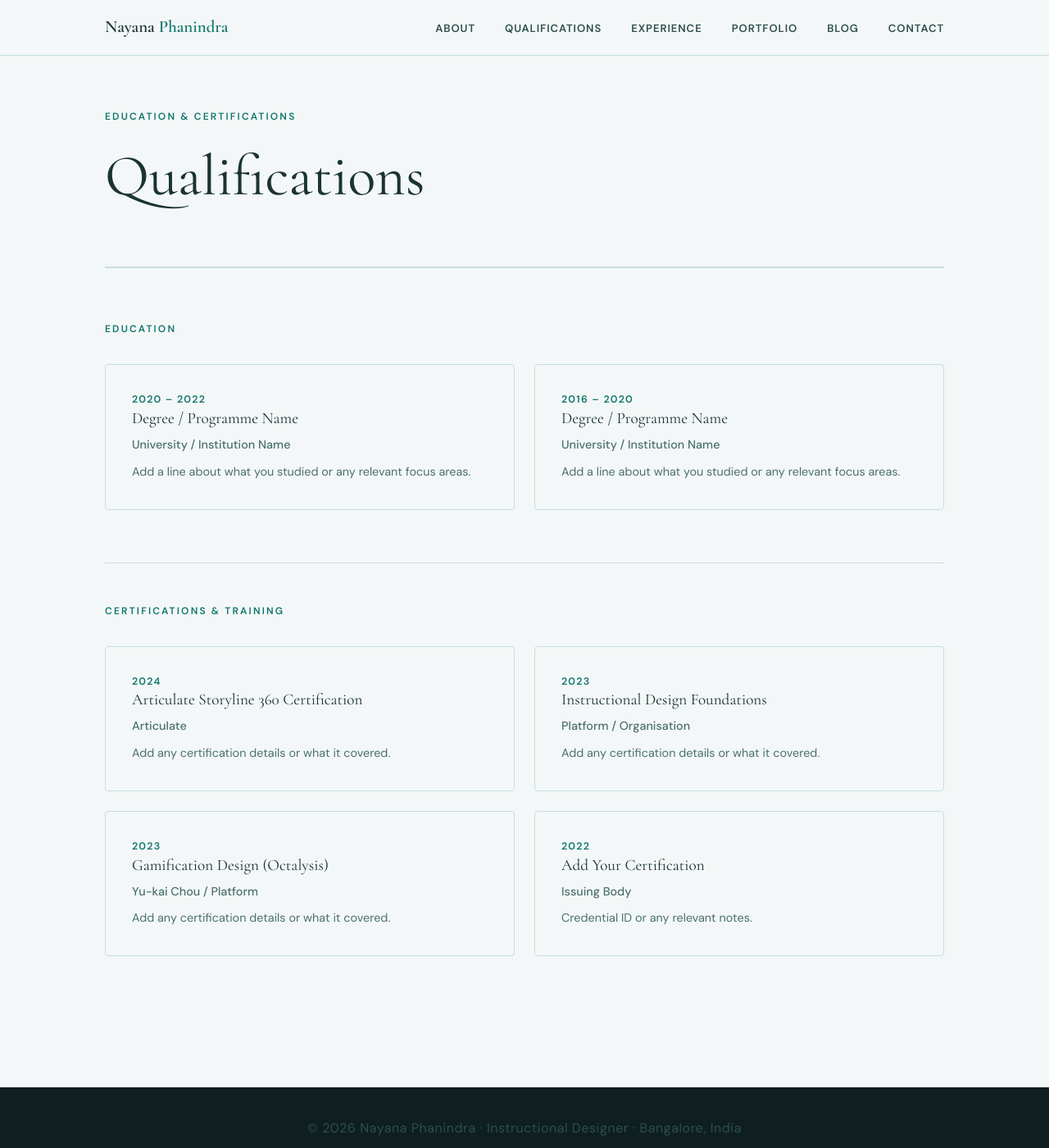
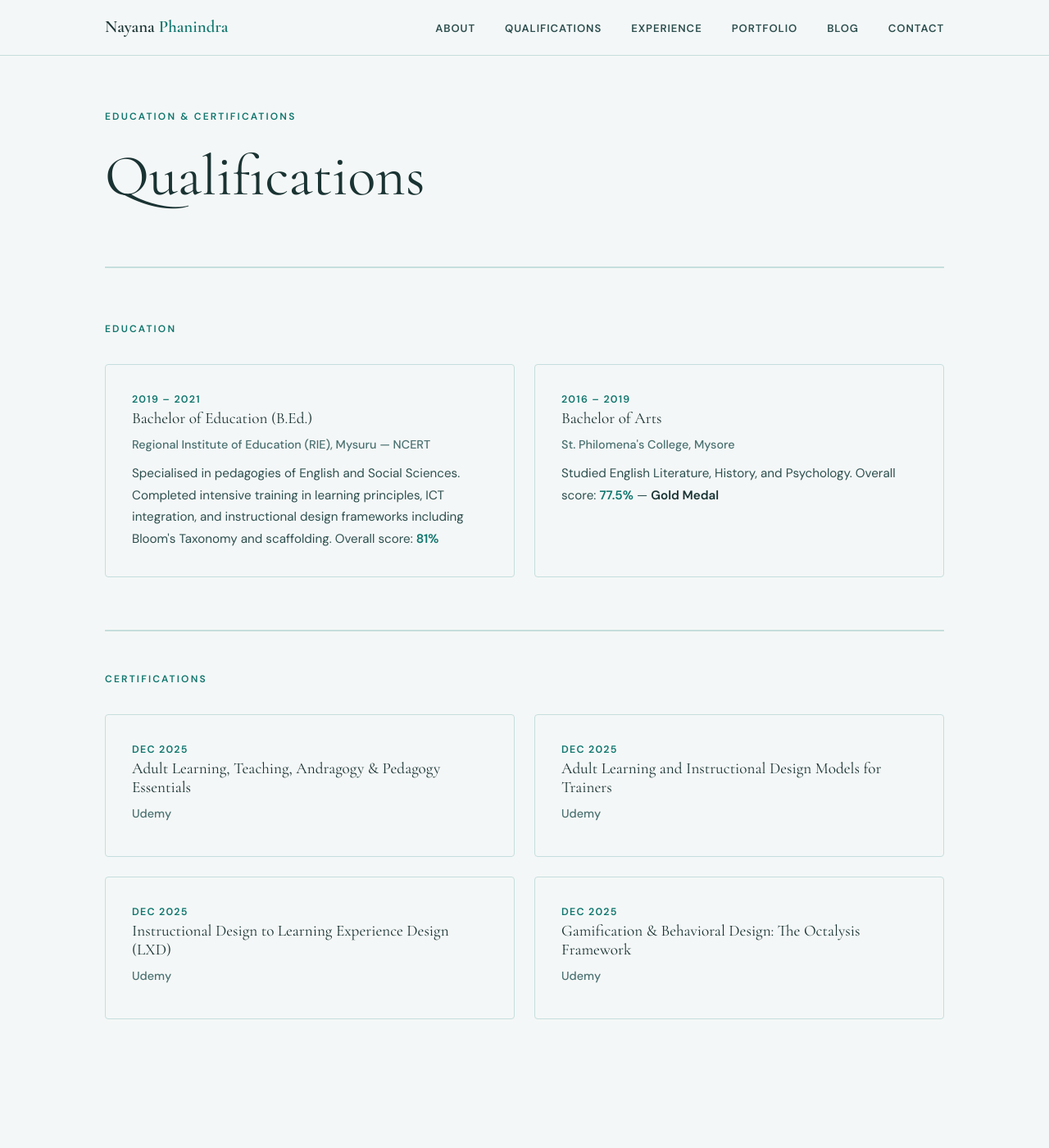
Before and after one commit to nayanaphanindra/nayanaphanindra.github.io, a Jekyll site: the page built from qualifications.html, in a window 1280 px wide and 1400 px high. Shown: the whole window at 82% size. Built offline with Jekyll 4.4.1, drawn with Linux system fonts in a browser that asks for light colours.

Commit message:
Update qualifications.html

```diff
--- a/qualifications.html
+++ b/qualifications.html
@@ -16,53 +16,49 @@ title: Qualifications
       <div class="quals-grid">
 
         <div class="qual-item fade-in">
-          <div class="year">2020 – 2022</div>
-          <h3>Degree / Programme Name</h3>
-          <p class="institution">University / Institution Name</p>
-          <p style="font-size:0.9rem; color:var(--ink-muted);">Add a line about what you studied or any relevant focus areas.</p>
+          <div class="year">2019 – 2021</div>
+          <h3>Bachelor of Education (B.Ed.)</h3>
+          <p class="institution">Regional Institute of Education (RIE), Mysuru — NCERT</p>
+          <p style="font-size:0.95rem; color:var(--ink-soft); margin-top:0.5rem; line-height:1.75;">Specialised in pedagogies of English and Social Sciences. Completed intensive training in learning principles, ICT integration, and instructional design frameworks including Bloom's Taxonomy and scaffolding. Overall score: <strong style="color:var(--accent);">81%</strong></p>
         </div>
 
         <div class="qual-item fade-in">
-          <div class="year">2016 – 2020</div>
-          <h3>Degree / Programme Name</h3>
-          <p class="institution">University / Institution Name</p>
-          <p style="font-size:0.9rem; color:var(--ink-muted);">Add a line about what you studied or any relevant focus areas.</p>
+          <div class="year">2016 – 2019</div>
+          <h3>Bachelor of Arts</h3>
+          <p class="institution">St. Philomena's College, Mysore</p>
+          <p style="font-size:0.95rem; color:var(--ink-soft); margin-top:0.5rem; line-height:1.75;">Studied English Literature, History, and Psychology. Overall score: <strong style="color:var(--accent);">77.5%</strong> — <span style="font-weight:600; color:var(--ink);">Gold Medal</span></p>
         </div>
 
       </div>
     </section>
 
     <!-- CERTIFICATIONS -->
-    <section style="padding: 0 0 4rem 0; border-top: 1px solid var(--line); padding-top: 3rem;">
-      <span class="section-label" style="margin-bottom:2rem; display:block;">Certifications & Training</span>
+    <section style="padding: 0 0 4rem 0; border-top: 2px solid var(--line); padding-top: 3rem;">
+      <span class="section-label" style="margin-bottom:2rem; display:block;">Certifications</span>
       <div class="quals-grid">
 
         <div class="qual-item fade-in">
-          <div class="year">2024</div>
-          <h3>Articulate Storyline 360 Certification</h3>
-          <p class="institution">Articulate</p>
-          <p style="font-size:0.9rem; color:var(--ink-muted);">Add any certification details or what it covered.</p>
+          <div class="year">Dec 2025</div>
+          <h3>Adult Learning, Teaching, Andragogy & Pedagogy Essentials</h3>
+          <p class="institution">Udemy</p>
         </div>
 
         <div class="qual-item fade-in">
-          <div class="year">2023</div>
-          <h3>Instructional Design Foundations</h3>
-          <p class="institution">Platform / Organisation</p>
-          <p style="font-size:0.9rem; color:var(--ink-muted);">Add any certification details or what it covered.</p>
+          <div class="year">Dec 2025</div>
+          <h3>Adult Learning and Instructional Design Models for Trainers</h3>
+          <p class="institution">Udemy</p>
         </div>
 
         <div class="qual-item fade-in">
-          <div class="year">2023</div>
-          <h3>Gamification Design (Octalysis)</h3>
-          <p class="institution">Yu-kai Chou / Platform</p>
-          <p style="font-size:0.9rem; color:var(--ink-muted);">Add any certification details or what it covered.</p>
+          <div class="year">Dec 2025</div>
+          <h3>Instructional Design to Learning Experience Design (LXD)</h3>
+          <p class="institution">Udemy</p>
         </div>
 
         <div class="qual-item fade-in">
-          <div class="year">2022</div>
-          <h3>Add Your Certification</h3>
-          <p class="institution">Issuing Body</p>
-          <p style="font-size:0.9rem; color:var(--ink-muted);">Credential ID or any relevant notes.</p>
+          <div class="year">Dec 2025</div>
+          <h3>Gamification & Behavioral Design: The Octalysis Framework</h3>
+          <p class="institution">Udemy</p>
         </div>
 
       </div>
```
